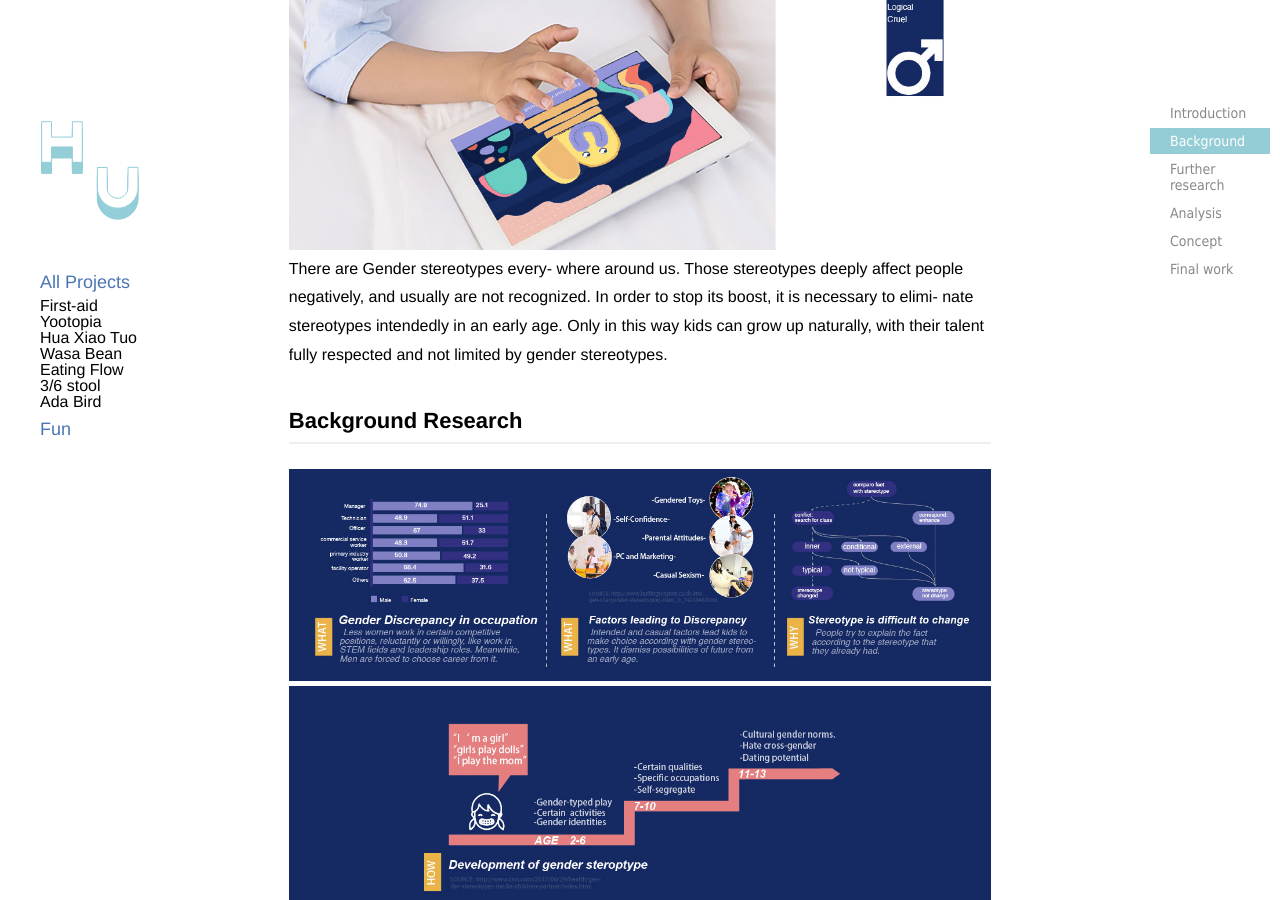
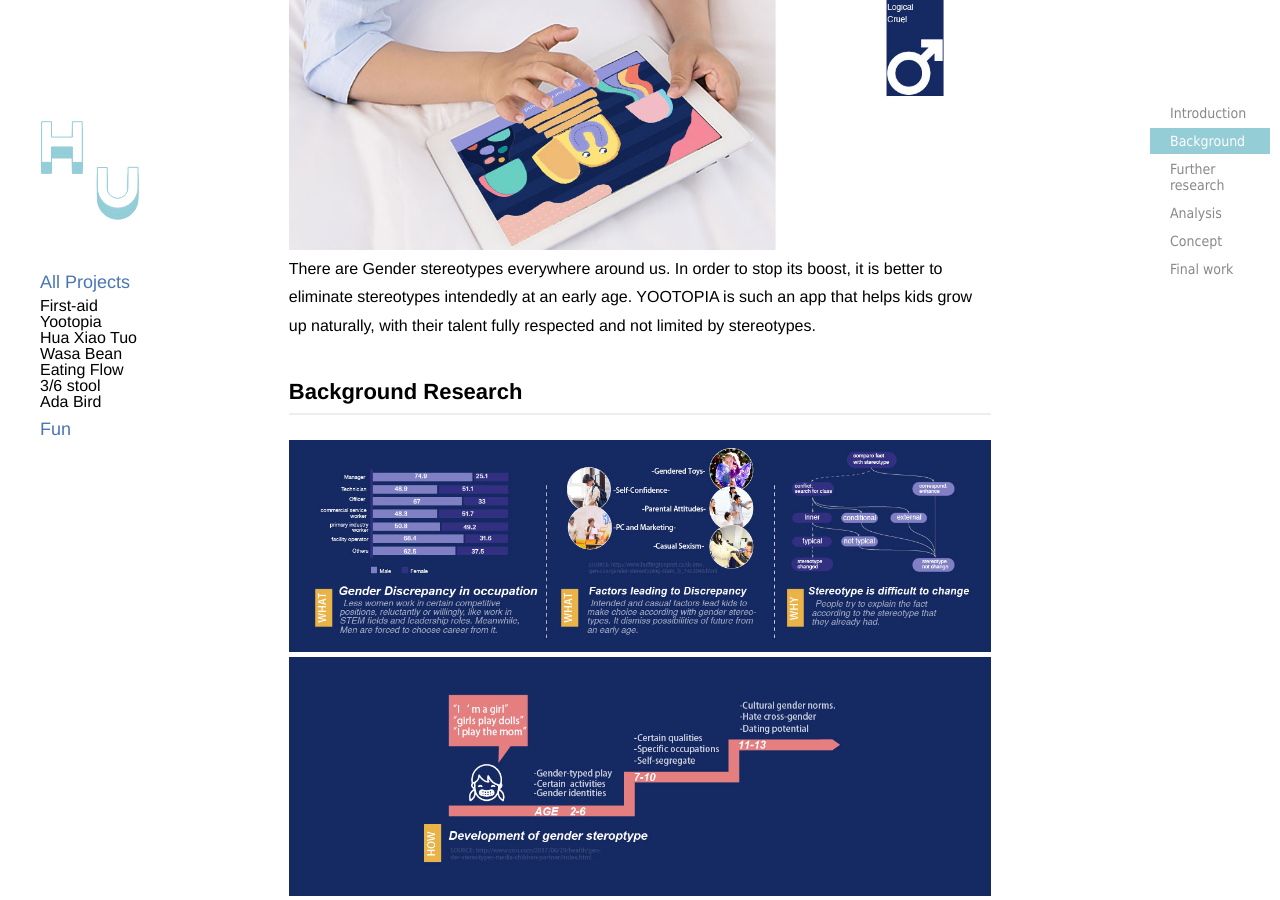
Before and after one commit to yuanyuanhu96/Potfolio-Archive, a Jekyll site: the page built from _posts/2017-10-03-YOOTOPIA-Game.md, in a window 1280 px wide and 900 px high, scrolled down 635 px. Built offline with Jekyll 4.4.1, drawn with Linux system fonts in a browser that asks for light colours.

Commit message:
Update 2017-10-03-YOOTOPIA-Game.md

```diff
--- a/_posts/2017-10-03-YOOTOPIA-Game.md
+++ b/_posts/2017-10-03-YOOTOPIA-Game.md
@@ -4,7 +4,7 @@ title: Yootopia, GAME/APP
 shortTitle: Yootopia
 
 icon: <img src="/images/Project-icon-png/Project-icon-03.png" alt="" width="100"/>
-description: There are Gender stereotypes every- where around us. Those stereotypes deeply affect people negatively, and usually are not recognized. In order to stop its boost, it is necessary to elimi- nate stereotypes intendedly in an early age. Only in this way kids can grow up naturally, with their talent fully respected and not limited by gender stereotypes.
+description: There are Gender stereotypes everywhere around us. In order to stop its boost, it is better to eliminate stereotypes intendedly at an early age. YOOTOPIA is such an app that helps kids grow up naturally, with their talent fully respected and not limited by stereotypes.
 category: blog
 methods: literature review, Interview, Case study, Usability text
 tools: Illustrator, Axure
@@ -23,7 +23,7 @@ step6: Final work
 <body>
 <div id="step1" class="dowebok">
 <p><img alt="Git Bash" src="/Yootopia-img/Yootopia-img-01.jpg"/>
-There are Gender stereotypes every- where around us. Those stereotypes deeply affect people negatively, and usually are not recognized. In order to stop its boost, it is necessary to elimi- nate stereotypes intendedly in an early age. Only in this way kids can grow up naturally, with their talent fully respected and not limited by gender stereotypes.</p>
+There are Gender stereotypes everywhere around us. In order to stop its boost, it is better to eliminate stereotypes intendedly at an early age. YOOTOPIA is such an app that helps kids grow up naturally, with their talent fully respected and not limited by stereotypes.</p>
 
 </div>
 
```
